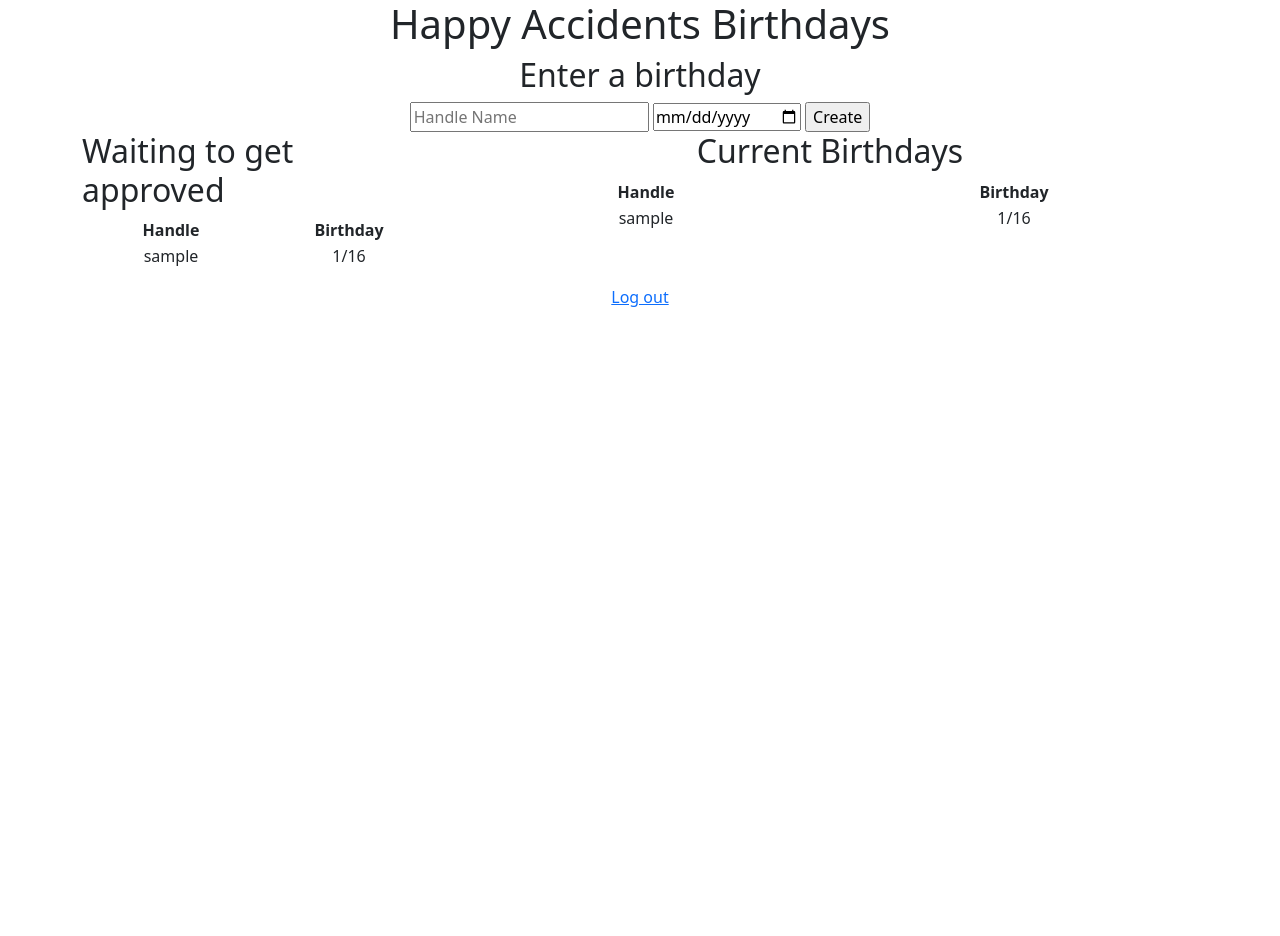
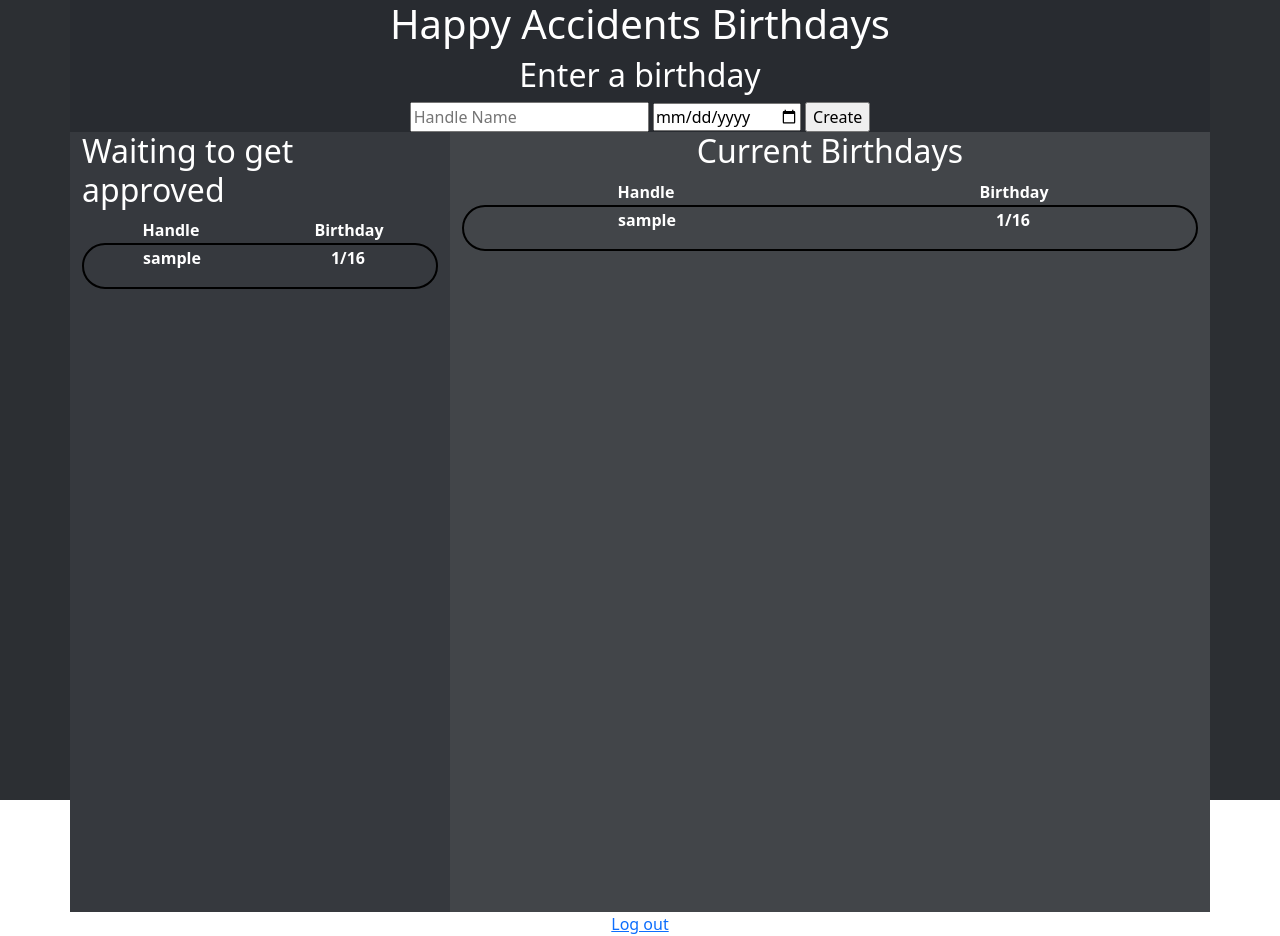
Before and after one commit to Jlynn209/ha-birthday-tracker, a Flask app: template flask_app/templates/dashboard.html in a window 1280 px wide. Before the commit the page ends 307 px from the top, so only its background shows below. Run offline with Flask 2, Linux system fonts and the light colour scheme; the template is opened without the code that fills it: most values are stand-ins (such as "Sample title", 1, 10 or a date in 2020).

Commit message:
changes to css

```diff
--- a/flask_app/static/css/dash.css
+++ b/flask_app/static/css/dash.css
@@ -1,14 +1,59 @@
 @media all and (max-width: 1000px) {
-    h2 {
+    h2, th, td {
         font-size: medium;
     }
 
-    th {
-        font-size: medium;
+    .background {
+        background-color: rgb(44,47,51);
     }
 
-    td {
-        font-size: medium;
+    .container {
+        background-color: rgb(40,43,48);
+        height: 100vh;
     }
 
-  }
+    .left{
+        max-height: 200px;
+        overflow-y: scroll;
+        background-color: rgb(54,57,62);
+    }
+
+    .right{
+        max-height: 200px;
+        overflow-y: scroll;
+        background-color: rgb(66,69,73);
+    }
+}
+
+
+@media all and (min-width: 1001px) {
+    td, p {
+        font-weight: bold;
+    }
+
+    .background {
+        background-color: rgb(44,47,51);
+    }
+
+    .container {
+        background-color: rgb(40,43,48);
+        height: 100vh;
+    }
+
+    .left{
+        min-height: 780px;
+        background-color: rgb(54,57,62);
+    }
+
+    .right{
+        min-height: 780px;
+        background-color: rgb(66,69,73);
+    }
+
+
+    .bday-info {
+        border-radius: 40px;
+        border-color: black;
+        border-width: 2px;
+    }
+}
--- a/flask_app/templates/dashboard.html
+++ b/flask_app/templates/dashboard.html
@@ -9,17 +9,18 @@
     <title>Happy Accidents Birthdays</title>
 </head>
 <body>
+    <div class="background">
         <div class="container">
 
             <div class="row">
                 <div class="d-flex justify-content-center">
-                <h1 class="test">Happy Accidents Birthdays</h1>
+                    <h1 class="test text-white">Happy Accidents Birthdays</h1>
                 </div>
             </div>
             <div>
                 <div class="row">
                     <div class="d-flex justify-content-center">
-                    <h2>Enter a birthday</h2>
+                        <h2 class="text-white">Enter a birthday</h2>
                     </div>
                 </div>
                 <div class="d-flex justify-content-center">
@@ -34,25 +35,25 @@
             <div>
                 <div class="row">
                     <!-- pending transactions -->
-                <div class="col-lg-4 col-md-auto">
+                    <div class="col-lg-4 col-md-auto left">
                         <div class="d-flex justify-content-center">
-                        <h2>Waiting to get approved</h2>
+                            <h2 class="text-white" >Waiting to get approved</h2>
                         </div>
                         <table class="w-100">
                             <tr class="d-flex">
-                            <th class="col d-flex justify-content-center">Handle</th>
-                            <th class="col d-flex justify-content-center">Birthday</th>
+                                <th class="col d-flex justify-content-center text-white" >Handle</th>
+                                <th class="col d-flex justify-content-center text-white">Birthday</th>
                                 {% if session['user_role'] == 1 %}
-                            <th class="col d-flex justify-content-center">actions</th>
+                                <th class="col d-flex justify-content-center text-white">actions</th>
                                 {% endif %}
                             </tr>
                             {% for pending in pendings %}
-                        <tr class="d-flex">
-                            <td class="col d-flex justify-content-center">{{pending.handle}}</td>
+                            <tr class="d-flex bday-info mb-1 mb-2">
+                                <td class="col d-flex justify-content-center text-white">{{pending.handle}}</td>
                                 <td class="col d-flex justify-content-center">
-                                <p id="pendingMonth">{{pending.birthday}}</p>
-                                <p>/</p>
-                                <p id="pendingDay">{{pending.birthday}}</p>
+                                    <p id="pendingMonth" class="text-white">{{pending.birthday}}</p>
+                                    <p class="text-white">/</p>
+                                    <p id="pendingDay" class="text-white">{{pending.birthday}}</p>
                                 </td>
                                 {% if session['user_role'] == 1 %}
                                 <td class="d-flex col actions">
@@ -73,25 +74,25 @@
                         </table>
                     </div>
                     <!-- approved birthdays -->
-                <div class="col-lg-8 col-md-6">
+                    <div class="col-lg-8 col-md-6 right">
                         <div class="d-flex justify-content-center">
-                        <h2>Current Birthdays</h2>
+                            <h2 class="text-white">Current Birthdays</h2>
                         </div>
                         <table class="w-100">
                             <tr class="d-flex">
-                            <th class="col d-flex justify-content-center">Handle</th>
-                            <th class="col d-flex justify-content-center">Birthday</th>
+                                <th class="col d-flex justify-content-center text-white">Handle</th>
+                                <th class="col d-flex justify-content-center text-white">Birthday</th>
                                 {% if session['user_role'] == 1 %}
-                            <th class="col d-flex justify-content-center">actions</th>
+                                <th class="col d-flex justify-content-center text-white">actions</th>
                                 {% endif %}
                             </tr>
                             {% for birthday in birthdays %}
-                        <tr class="d-flex" id="birthdayRow">
-                            <td class="col d-flex justify-content-center">{{birthday.handle}}</td>
+                            <tr class="d-flex bday-info mb-2" id="birthdayRow">
+                                <td class="col d-flex justify-content-center text-white">{{birthday.handle}}</td>
                                 <td class="col d-flex justify-content-center">
-                                <p id="birthdayMonth">{{birthday.birthday}}</p>
-                                <p>/</p>
-                                <p id="birthDay">{{birthday.birthday}}</p>
+                                    <p id="birthdayMonth" class="text-white">{{birthday.birthday}}</p>
+                                    <p class="text-white">/</p>
+                                    <p id="birthDay" class="text-white">{{birthday.birthday}}</p>
                                 </td>
                                 {% if session['user_role'] == 1 %}
                                 <td class="col d-flex justify-content-center">
@@ -110,6 +111,7 @@
                 <a href="/logout">Log out</a>
             </div>
         </div>
+    </div>
         <script src="{{ url_for('static', filename='js/birthday.js' ) }}"></script>
 </body>
 </html>
--- a/flask_app/templates/reg.html
+++ b/flask_app/templates/reg.html
@@ -9,6 +9,7 @@
     <title>Happy Accidents Birthdays</title>
 </head>
 <body>
+    <div class="background">
         <div class="container w-50 mt-5">
             <div class="row">
                 <div class="d-flex justify-content-center">
@@ -57,8 +58,6 @@
                 </form>
             </div>
         </div>
-    </div>
-
         <div class="container w-50 mt-5">
             <div class="row">
                 <div class="d-flex justify-content-center">
@@ -90,6 +89,7 @@
                 </div>
             </form>
         </div>
+    </div>
 </body>
 <script src="https://cdn.jsdelivr.net/npm/bootstrap@5.1.3/dist/js/bootstrap.bundle.min.js" integrity="sha384-ka7Sk0Gln4gmtz2MlQnikT1wXgYsOg+OMhuP+IlRH9sENBO0LRn5q+8nbTov4+1p" crossorigin="anonymous"></script>
 </html>
```
Also changed, not shown: flask_app/static/css/reg.css (+4 -8 lines). Lines whose indentation alone changed are shown as unchanged.
